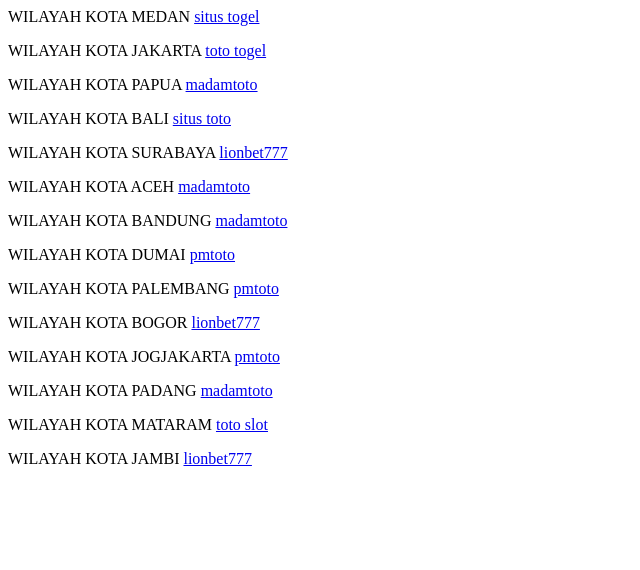
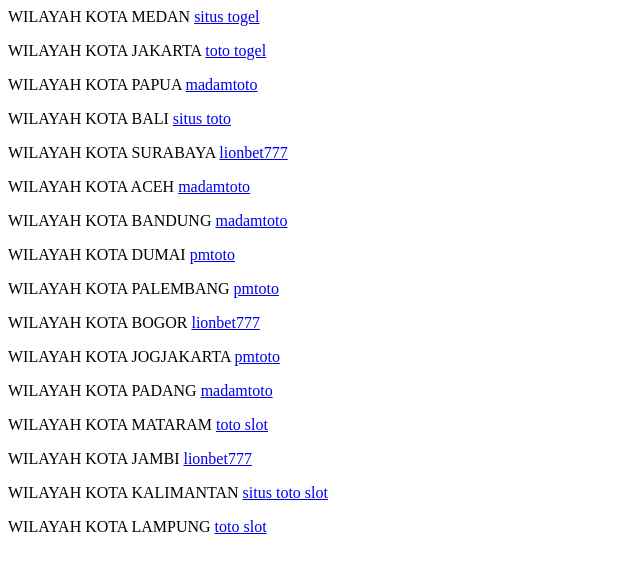
Before and after one commit to xslayder123/hari-2, a plain HTML site: page index.html in a window 1280 px wide. Shown: the whole page, without its empty margins (0-640 px from the left). Drawn offline with Linux system fonts and the light colour scheme.

Commit message:
Update index.html

```diff
--- a/index.html
+++ b/index.html
@@ -17,5 +17,7 @@
         <p>WILAYAH KOTA PADANG <a href='http://149.28.134.211/'>madamtoto</a></p>
         <p>WILAYAH KOTA MATARAM <a href='https://pafikotamataram.id/'>toto slot</a></p>
         <p>WILAYAH KOTA JAMBI <a href='https://207.148.121.224/'>lionbet777</a></p>
+        <p>WILAYAH KOTA KALIMANTAN <a href='https://pasar-desa.id/'>situs toto slot</a></p>
+        <p>WILAYAH KOTA LAMPUNG <a href='https://terminalsatu.id/'>toto slot</a></p>
     </body>
     </html>
```
